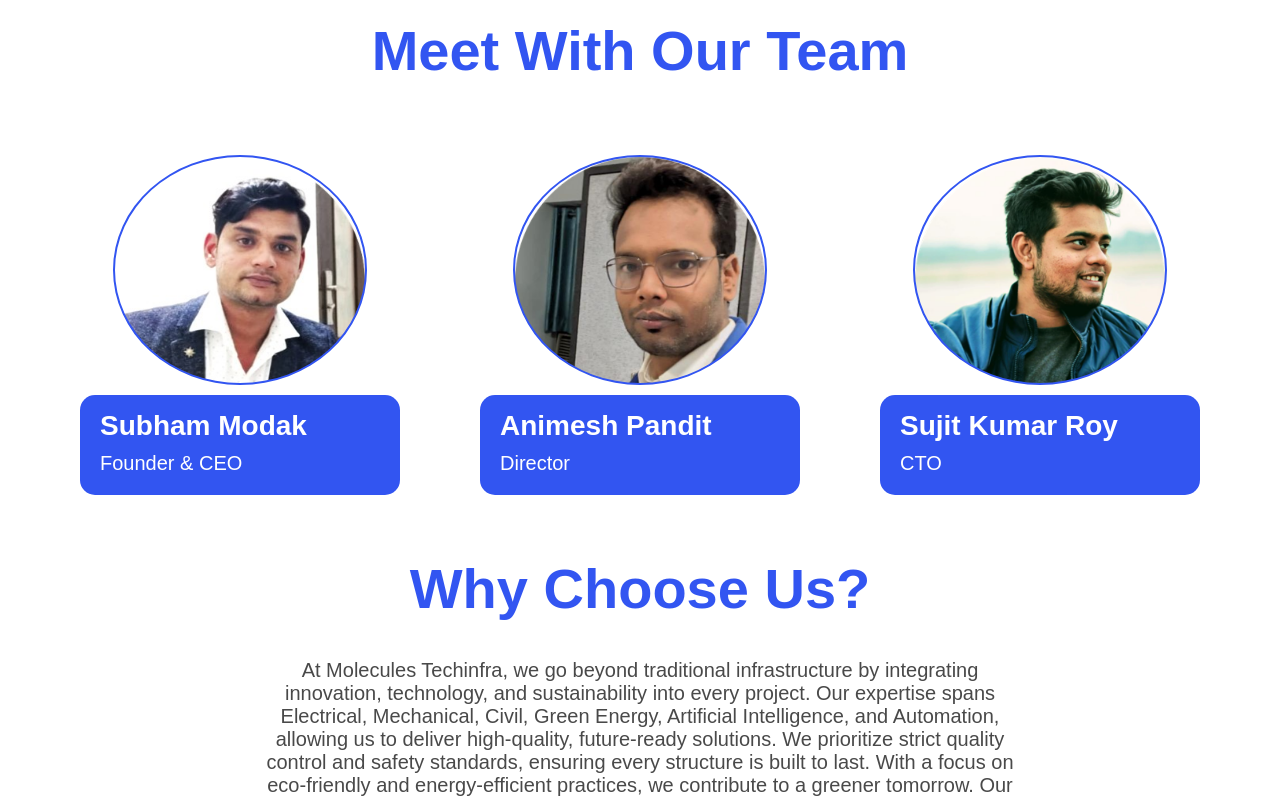
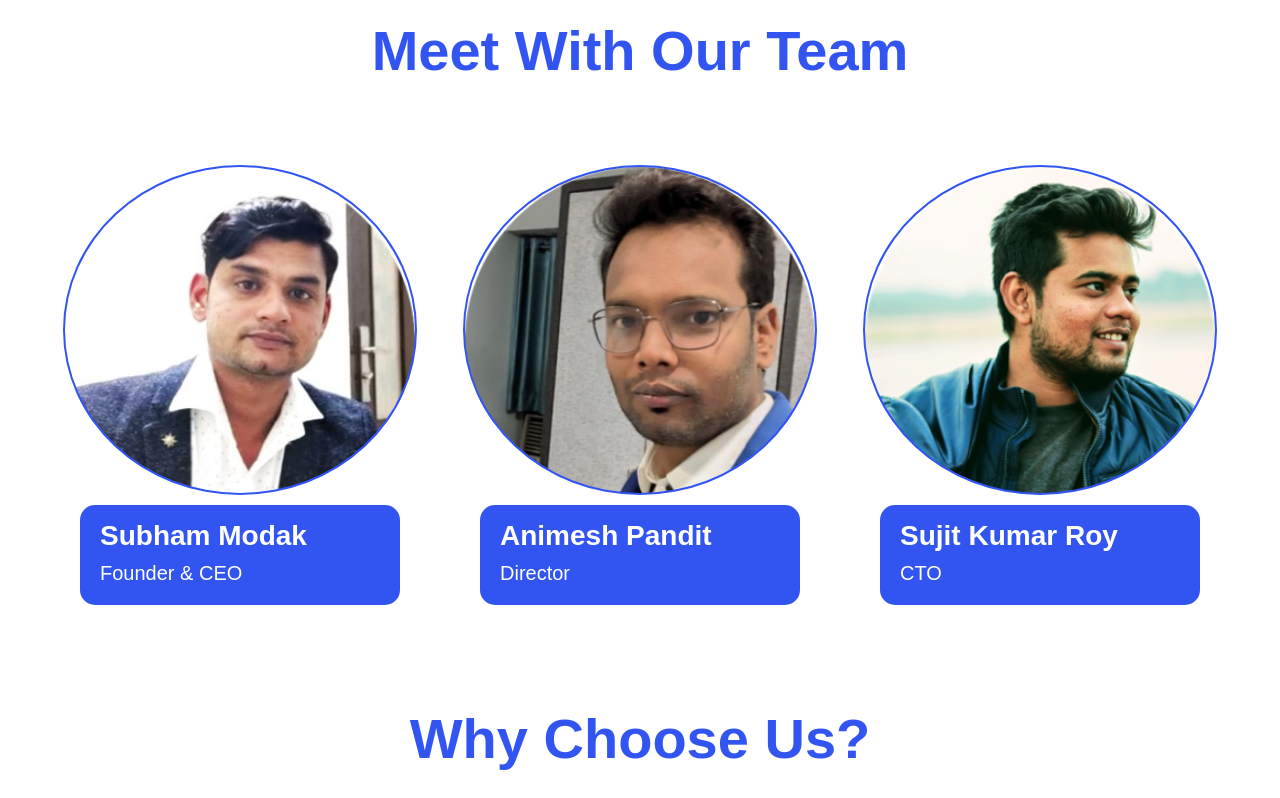
Before and after one commit to The7Ron/Molecules-Techinfra-website, a plain HTML site: page about.html in a window 1280 px wide. Shown: the part 1420-2218 px from the top of the page. Drawn offline with Linux system fonts and the light colour scheme.

Commit message:
animation update

```diff
--- a/About.css
+++ b/About.css
@@ -238,7 +238,7 @@
 }
  /* Our team */
   .team {
-    height: 500px;
+    height: 650px;
     width: 100vw;
     background-color: rgb(255, 255, 255);
     opacity: 0;
@@ -257,16 +257,17 @@
   }
 
   .team-box {
-    height: 400px;
+    height: 500px;
     width: 100vw;
     background-color: rgb(255, 255, 255);
     display: flex;
     justify-content: space-evenly;
     align-items: center;
+    margin-top: 20px;
   }
 
   .director {
-    height: 350px;
+    height: 450px;
     width: 25%;
     background-color: #ffffff;
     flex-direction: column;
@@ -275,6 +276,7 @@
     opacity: 0;
     transform: translateY(50px);
     animation: fadeInUp 1s ease-out forwards;
+    margin-top: 20px;
   }
 
   .director:nth-child(1) {
@@ -288,8 +290,8 @@
   }
 
   .profile {
-    height: 250px;
-    width: 250px;
+    height: 350px;
+    width: 350px;
     border-radius: 50%;
     background-color: #ffffff;
     margin-top: 10px;
@@ -378,7 +380,8 @@
   opacity: 0;
   transform: translateY(30px);
   animation: fadeInUp 1s ease-out forwards;
-  padding-bottom: 50px;
+  padding-bottom: 100px;
+  padding-top: 0px;
 }
 
 
```
